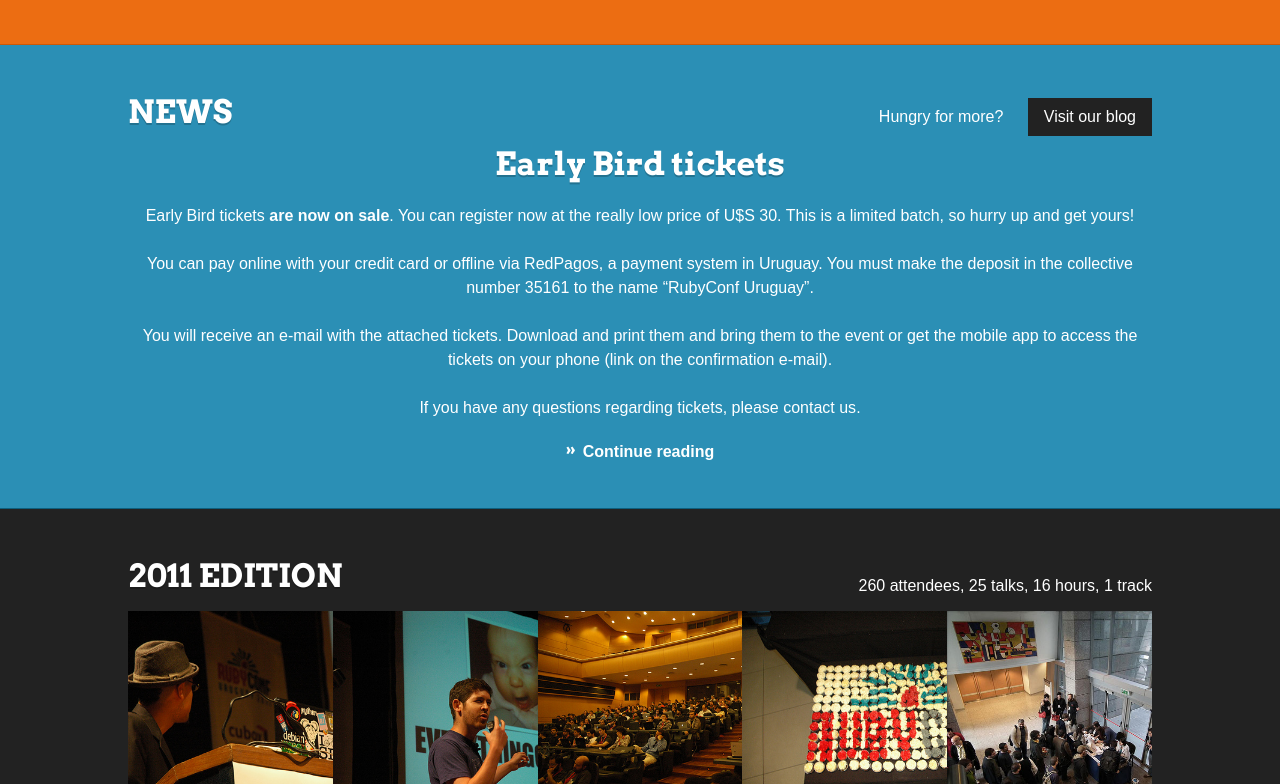
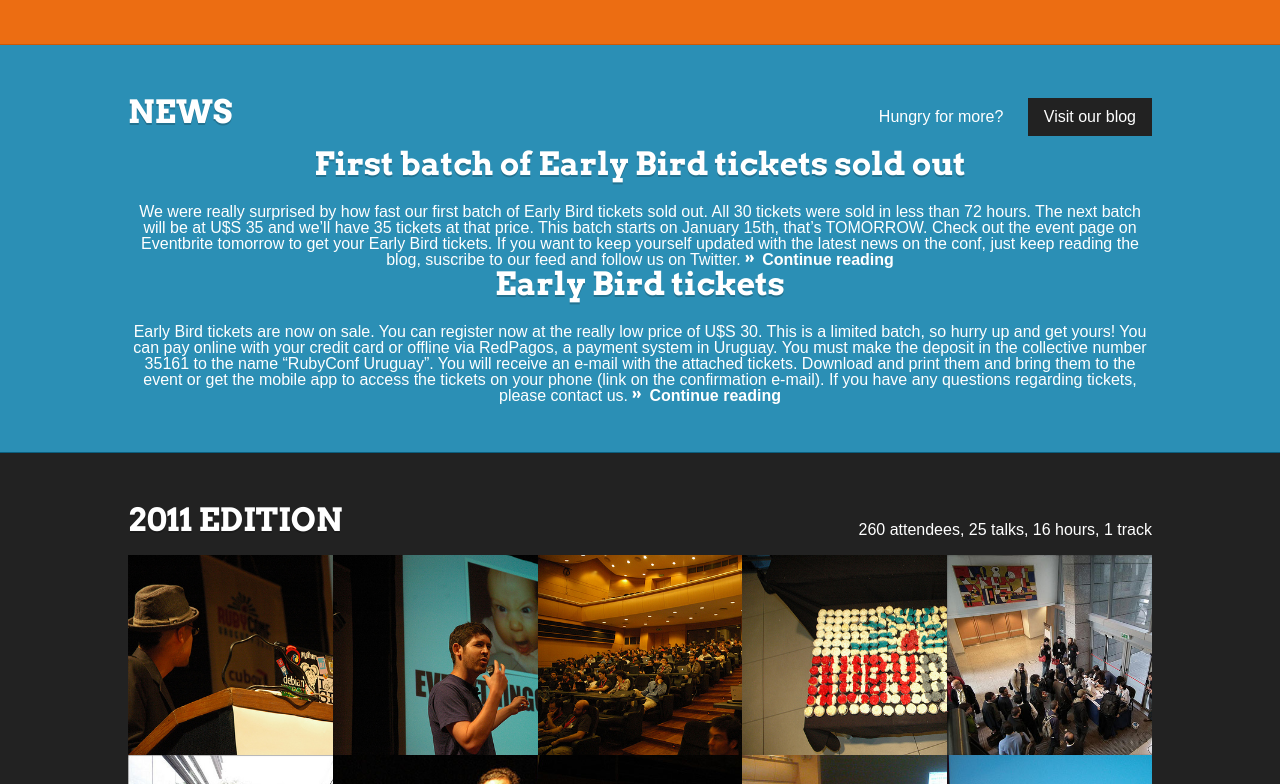
Before and after one commit to rubyconfuruguay/rubyconfuruguay-2013, a Jekyll site: the page built from index.html, in a window 1280 px wide and 900 px high, scrolled down 974 px, cut to the strip 116-900 px from the top of the window. Built offline with Jekyll 4.4.1, drawn with Linux system fonts in a browser that asks for light colours; nearby versions of some CDN libraries; Markdown is read by kramdown in place of the engine named in the settings.

Commit message:
Blogpost on Early Bird tickets

```diff
--- /dev/null
+++ b/_posts/2013-01-14-early-bird-desc.markdown
@@ -0,0 +1,13 @@
+---
+layout: post
+title: First batch of Early Bird tickets sold out
+lang: en
+author: Fernando Briano
+---
+We were really surprised by how fast our first batch of Early Bird tickets sold out. All 30 tickets were sold in less than 72 hours.
+
+The next batch will be at U$S 35 and we'll have 35 tickets at that price. This batch starts on **January 15th, that's TOMORROW**.
+
+Check out [the event page on Eventbrite](http://rubyconfuy2013.eventbrite.com/) tomorrow to get your Early Bird tickets.
+
+If you want to keep yourself updated with the latest news on the conf, just keep reading the blog, [suscribe to our feed](/feed.xml) and [follow us on Twitter](http://twitter.com/rubyconfuruguay).
--- a/index.html
+++ b/index.html
@@ -48,11 +48,11 @@
 <section id="news" class="block">
     <div class="container">
         <h1 class="primary">News</h1>
-        {% for post in site.posts limit:2 %}
+        {% for post in site.posts limit:3 %}
             {% if post.lang == 'en'  %}
                 <article class="post">
                   <h1 class="primary"><a href="{{post.url}}">{{ post.title }}</a></h1>
-                  {{ post.content | split:'<!--more-->' | first }}
+                  {{ post.content | strip_html | truncate_words: 20 }}
                   <a href="{{post.url}}" class="read-more">Continue reading</a>
                 </article>
             {% endif %}
--- a/index_es.html
+++ b/index_es.html
@@ -46,11 +46,11 @@
 <section id="news" class="block">
     <div class="container">
         <h1 class="primary">Noticias</h1>
-        {% for post in site.posts limit:2 %}
+        {% for post in site.posts limit:3 %}
             {% if post.lang == 'es'  %}
                 <article class="post">
                   <h1 class="primary"><a href="{{post.url}}">{{ post.title }}</a></h1>
-                  {{ post.content | split:'<!--more-->' | first }}
+                  {{ post.content | strip_html | truncate_words: 20 }}
                   <a href="{{post.url}}" class="read-more">Contin&uacute;a leyendo</a>.
                 </article>
             {% endif %}
```
Also changed, not shown: _posts/2013-01-14-early-bird-desc-es.markdown (added, +13 -0 lines).
